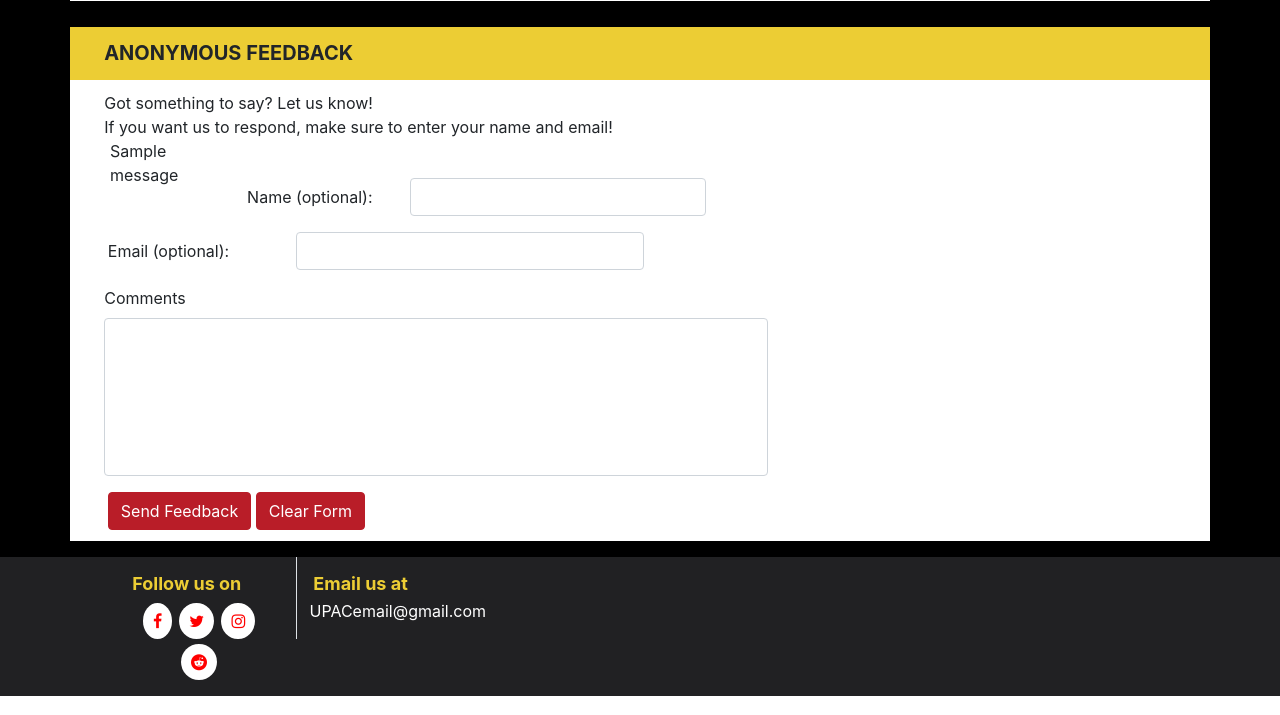
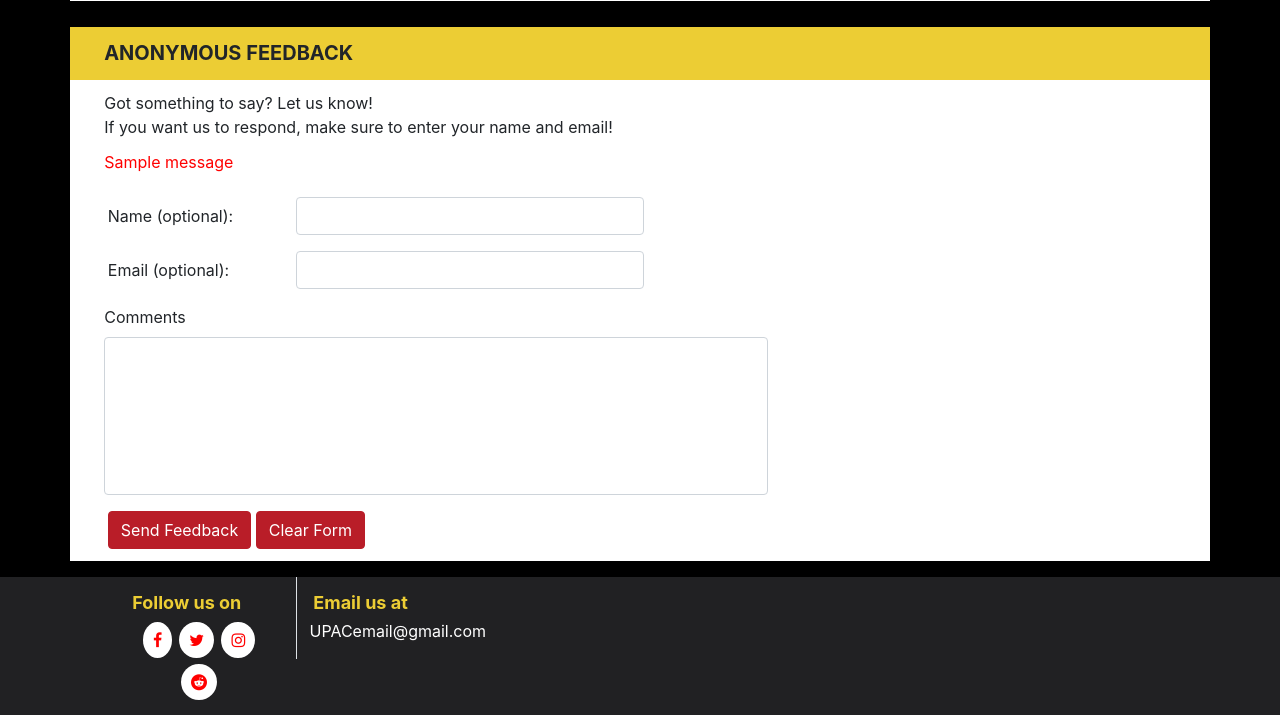
Before and after one commit to UPAC-Cinema/cinesite-backend, a Django app: page /contact/feedback/ in a window 1280 px wide. Shown: the part 481-1196 px from the top of the page. Run offline with Django 3.2, Linux system fonts and the light colour scheme; tables that the repository leaves empty hold one stand-in row (values such as "Sample post"); one stand-in notice (Sample message) is shown; some libraries are stand-ins or nearby versions.

Commit message:
More important stuff

```diff
--- a/SDD/SDD/settings.py
+++ b/SDD/SDD/settings.py
@@ -81,7 +81,7 @@
         'ENGINE': 'django.db.backends.postgresql',
         'NAME': 'movies_database',
         'USER': 'postgres',
-	'PASSWORD': '2161',
+	'PASSWORD': 'eagleeye2108',
         'HOST': '127.0.0.1',
         'PORT': '5432',
     }
--- a/SDD/templates/feedback.html
+++ b/SDD/templates/feedback.html
@@ -63,11 +63,9 @@
             <div class = "row" style="margin-left:3%; padding-top: 1%">Got something to say? Let us know!</div>
             <div class = "row" style="margin-left:3%">If you want us to respond, make sure to enter your name and email!</div>
             {% if messages %}
-            <ul class="messages">
                 {% for message in messages %}
-                <li{% if message.tags %} class="{{ message.tags }}"{% endif %}>{{ message }}</li>
+                <div class="row" style="margin-left:3%; padding-top:1%; color:red">{{ message }}</div>
                 {% endfor %}
-            </ul>
             {% endif %}
 
             <form action="{% url 'contact:feedback_results' %}" method="post">
--- a/SDD/templates/officers.html
+++ b/SDD/templates/officers.html
@@ -19,6 +19,11 @@
             <header class = header>
                 <div class="header-inner container">UPDATE SCHEDULE</div>
             </header>
+            {% if messages %}
+                {% for message in messages %}
+                <div class="row" style="margin-left:3%; padding-top:1%; color:red">{{ message }}</div>
+                {% endfor %}
+            {% endif %}
             <form action="{% url 'backend:update_sched' %}" method='post'>
                 {% csrf_token %}
                 <div class = "form-group row margin_form" style="margin-top: 2%">
```
